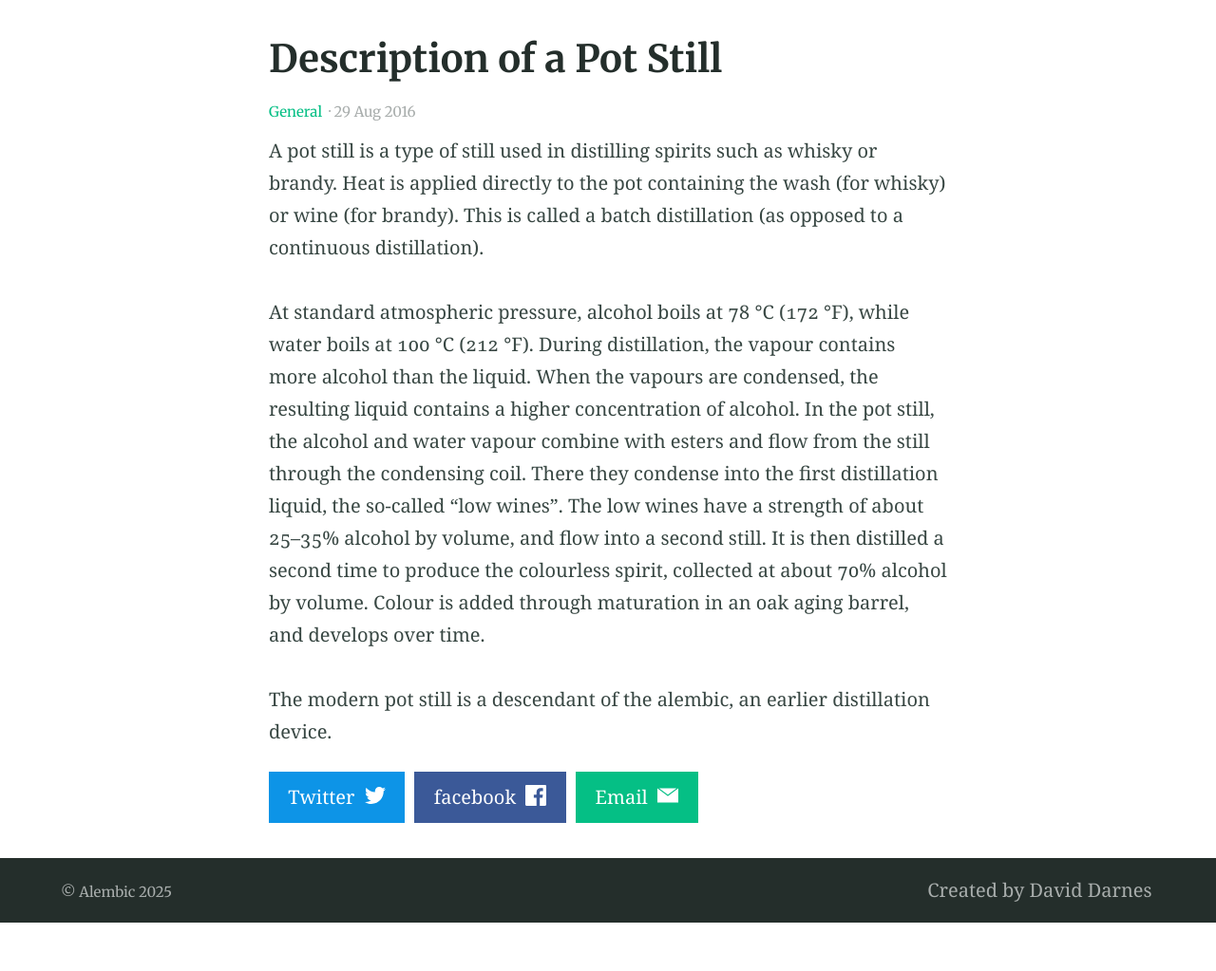
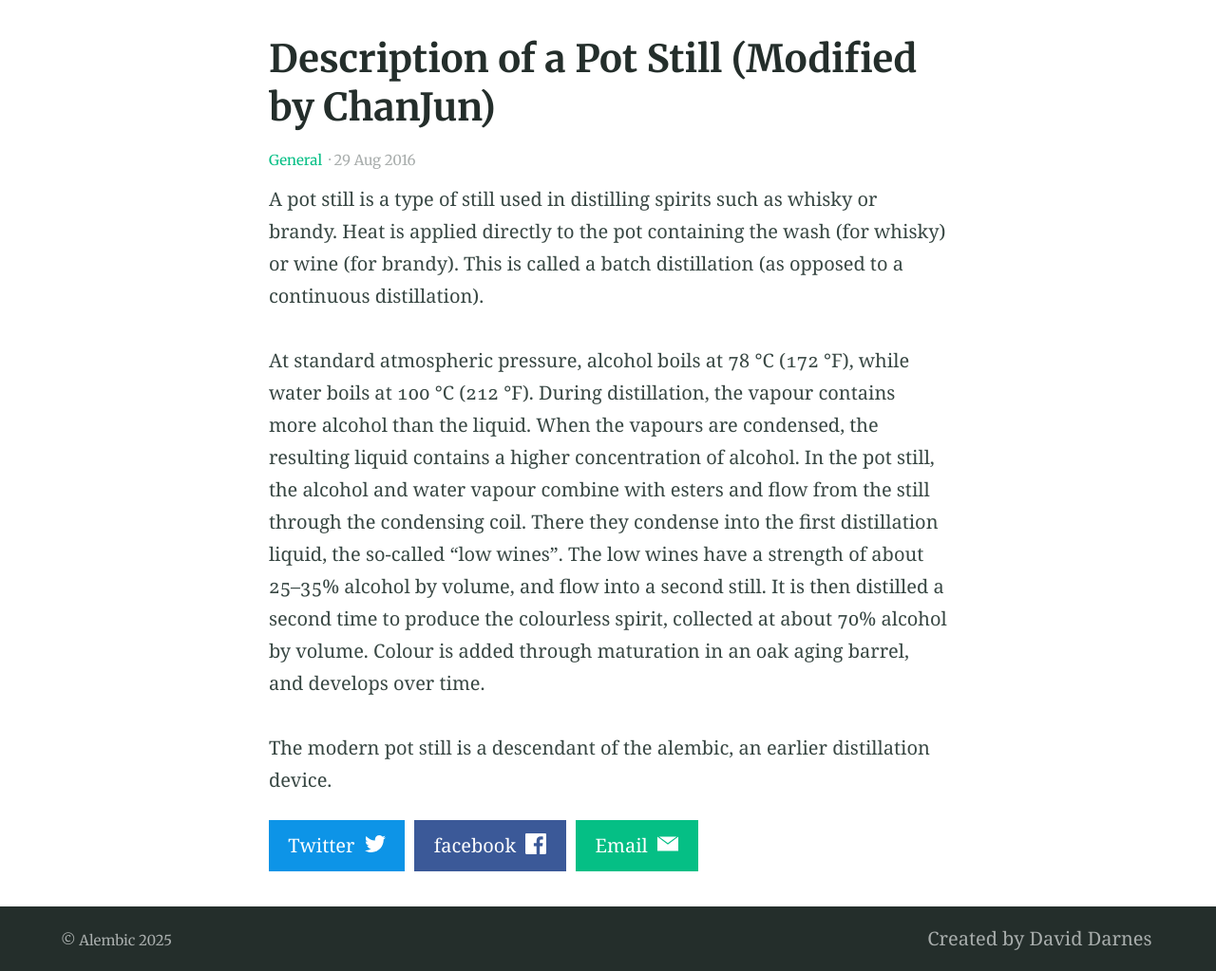
Before and after one commit to Elejunphant/elejunphant.github.io, a Jekyll site: the page built from _posts/2016-08-29-example-post-three.md, in a window 1280 px wide. Shown: the part 408-1431 px from the top of the page at 95% size. Built offline with Jekyll 4.4.1, drawn with Linux system fonts in a browser that asks for light colours; before the commit the page ends 1380 px from its top, so only the background shows below that.

Commit message:
Update 2016-08-29-example-post-three.md to add my stuff to blog

```diff
--- a/_posts/2016-08-29-example-post-three.md
+++ b/_posts/2016-08-29-example-post-three.md
@@ -1,5 +1,5 @@
 ---
-title: Description of a Pot Still
+title: Description of a Pot Still (Modified by ChanJun)
 categories:
 - General
 excerpt: |
```
